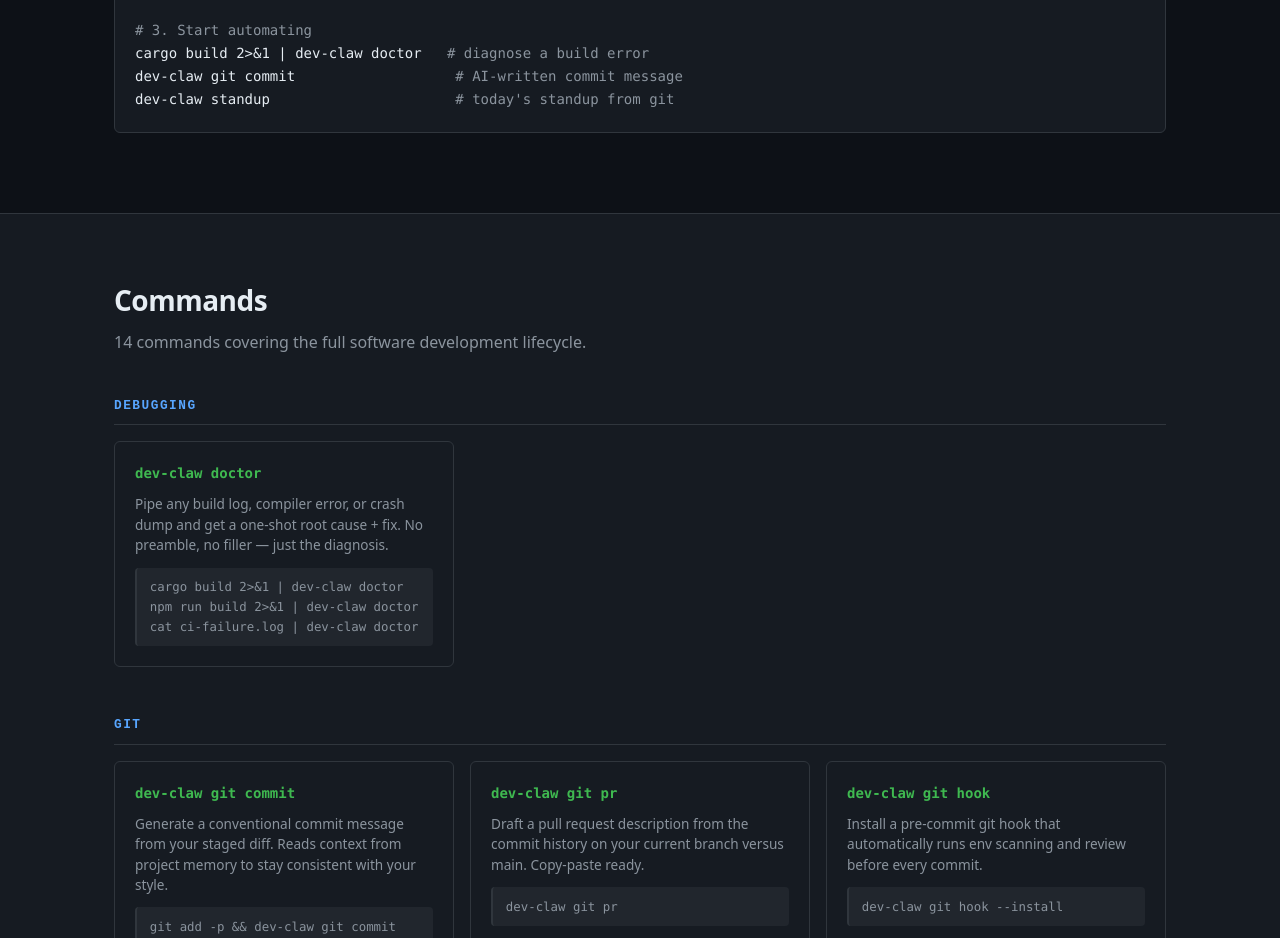
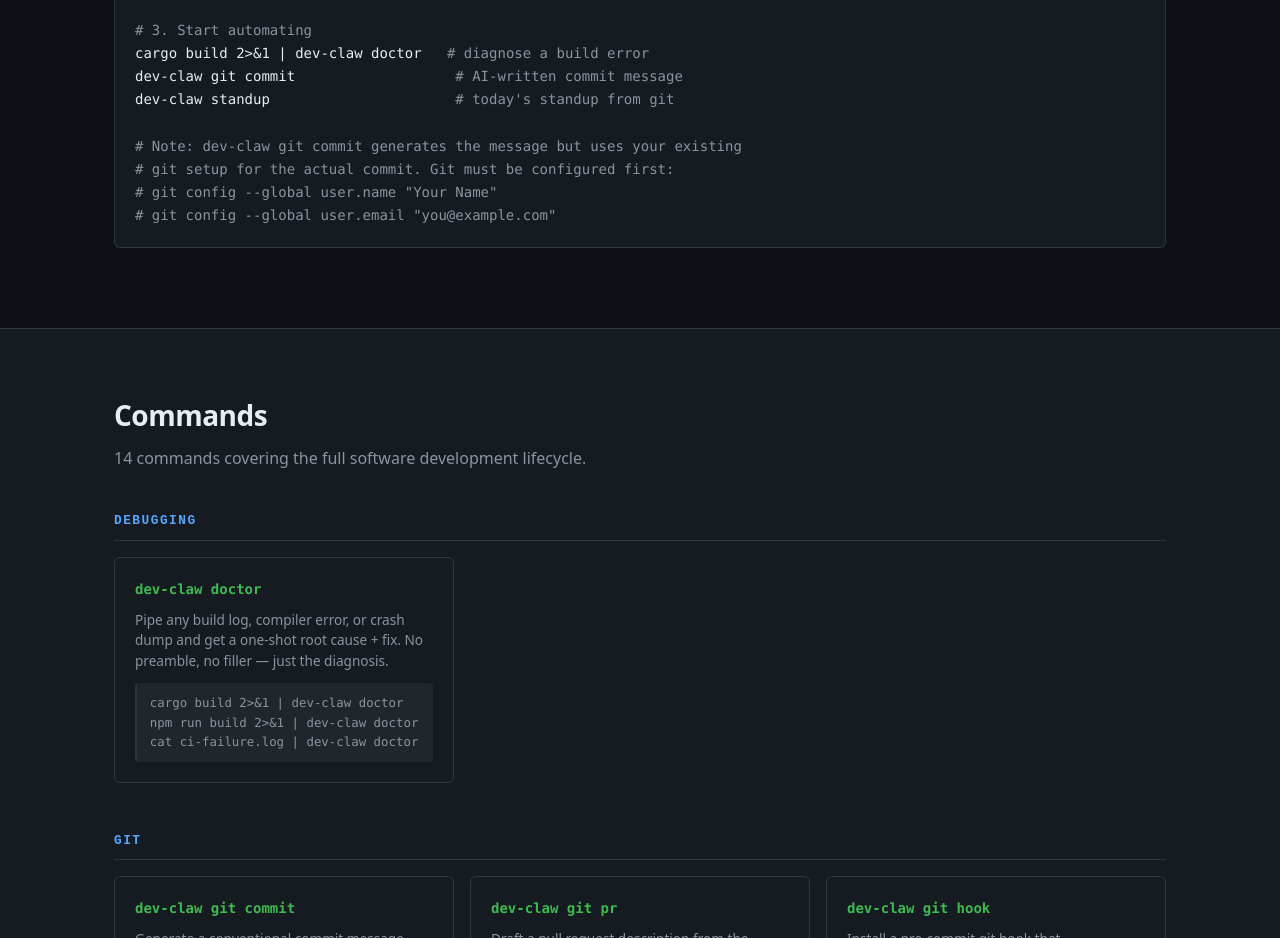
Before and after one commit to akkeshavan/dev-claw, a plain HTML site: page docs/index.html in a window 1280 px wide. Shown: the part 920-1858 px from the top of the page. Drawn offline with Linux system fonts and the light colour scheme.

Commit message:
docs: document git identity prerequisite for dev-claw git commands

```diff
--- a/docs/index.html
+++ b/docs/index.html
@@ -62,7 +62,12 @@ dev-claw config set-key --provider ollama     <span class="comment"># local, no
 <span class="comment"># 3. Start automating</span>
 cargo build 2&gt;&amp;1 | dev-claw doctor   <span class="comment"># diagnose a build error</span>
 dev-claw git commit                   <span class="comment"># AI-written commit message</span>
-dev-claw standup                      <span class="comment"># today's standup from git</span></code></pre>
+dev-claw standup                      <span class="comment"># today's standup from git</span>
+
+<span class="comment"># Note: dev-claw git commit generates the message but uses your existing</span>
+<span class="comment"># git setup for the actual commit. Git must be configured first:</span>
+<span class="comment"># git config --global user.name "Your Name"</span>
+<span class="comment"># git config --global user.email "you@example.com"</span></code></pre>
     </div>
   </div>
 </section>
```
Also changed, not shown: 1 other file.
